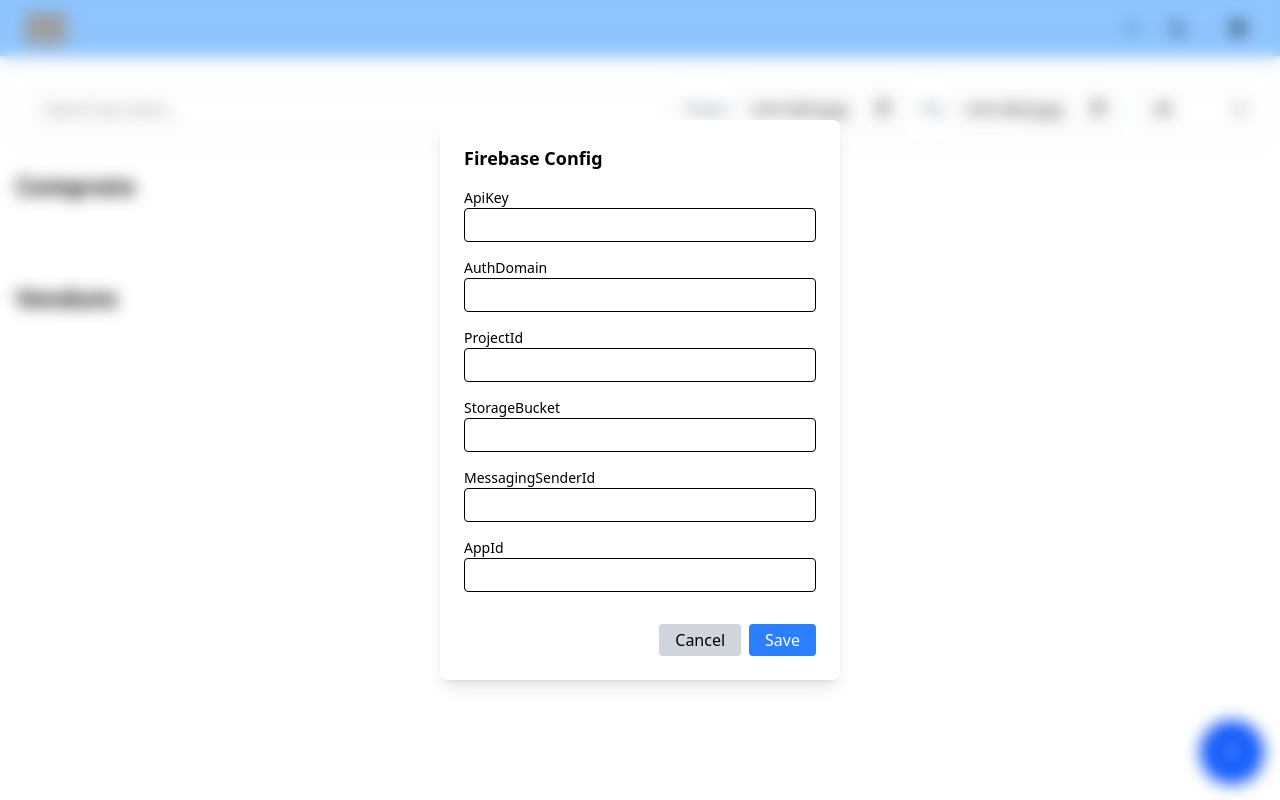
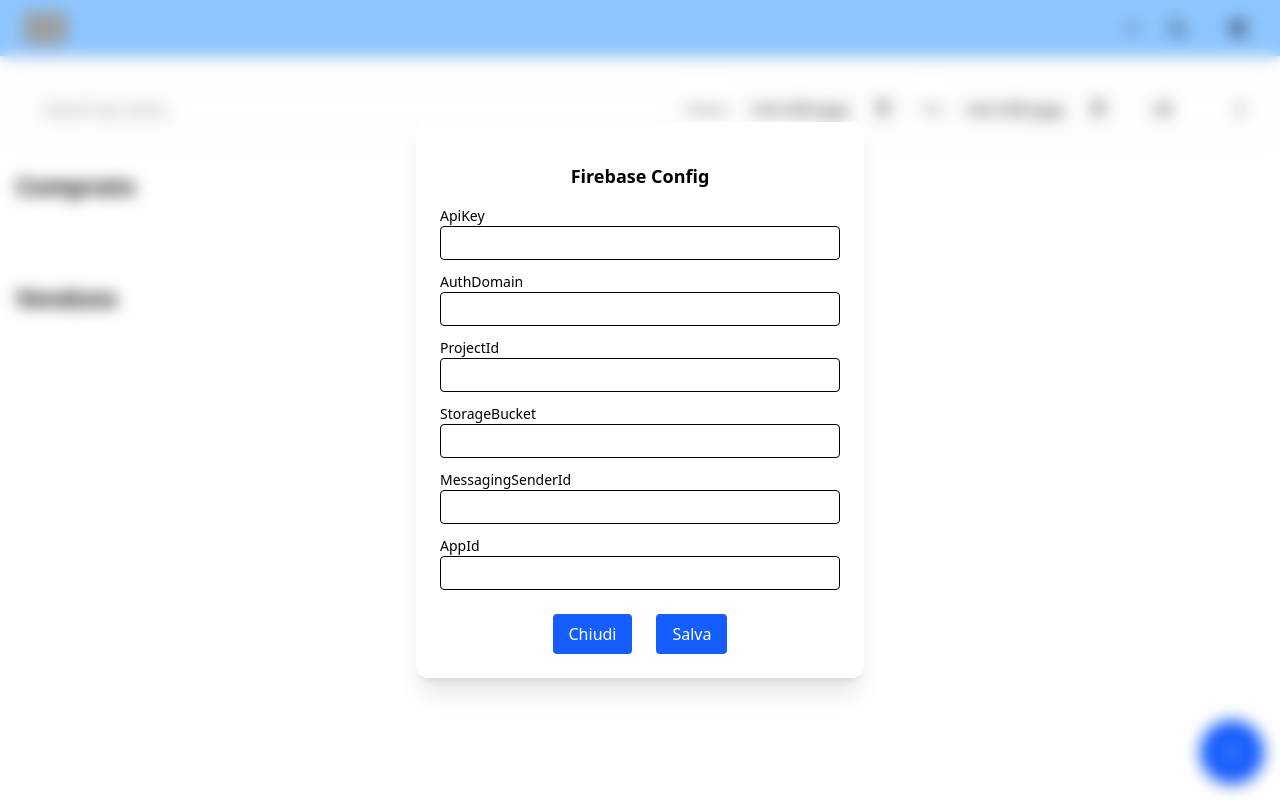
Before and after one commit to DenysPashkov/DropshipTracker, a React (Vite) app: page / in a window 1280 px wide. Both pictures are taken after a click on the button 1238 px from the left and 28 px from the top of the page. Built offline with nearby package versions, Linux system fonts and the light colour scheme; grey boxes are pictures that could not be loaded.

Commit message:
Implementing Modal in Header

```diff
--- a/src/components/Header.tsx
+++ b/src/components/Header.tsx
@@ -4,6 +4,7 @@
 import { getApp, getApps, initializeApp } from "firebase/app";
 import { getFirestore } from "firebase/firestore";
 import type { CardProps } from "../models/transazione";
+import { Modal } from "./Modal";
 
 export function Header() {
   const [isModalOpen, setIsModalOpen] = useState(false);
@@ -181,20 +182,18 @@
   };
 
   return (
-    <div
-      onClick={onClose}
-      className="fixed inset-0 z-50 flex items-center justify-center backdrop-blur"
-    >
-      <div
-        onClick={(e) => e.stopPropagation()}
-        className="bg-white rounded-lg p-6 shadow-lg w-[400px] space-y-4"
-      >
-        <h2 className="text-lg font-semibold">Firebase Config</h2>
+    <Modal onClose={onClose} onSave={handleSubmit} saveLabel="Salva">
+      <h2 className="text-lg font-semibold mb-4 text-center">
+        Firebase Config
+      </h2>
 
       {Object.keys(formData).map((key) => (
-          <div key={key} className="flex flex-col">
-            <label className="text-sm capitalize">{key}</label>
+        <div key={key} className="flex flex-col mb-3">
+          <label className="text-sm text-left capitalize" htmlFor={key}>
+            {key}
+          </label>
           <input
+            id={key}
             type="text"
             name={key}
             value={formData[key as keyof typeof formData]}
@@ -203,22 +202,6 @@
           />
         </div>
       ))}
-
-        <div className="flex justify-end gap-2 pt-4">
-          <button
-            onClick={onClose}
-            className="px-4 py-1 bg-gray-300 rounded hover:bg-gray-400"
-          >
-            Cancel
-          </button>
-          <button
-            onClick={handleSubmit}
-            className="px-4 py-1 bg-blue-500 text-white rounded hover:bg-blue-600"
-          >
-            Save
-          </button>
-        </div>
-      </div>
-    </div>
+    </Modal>
   );
 }
```
Lines whose indentation alone changed are shown as unchanged.
